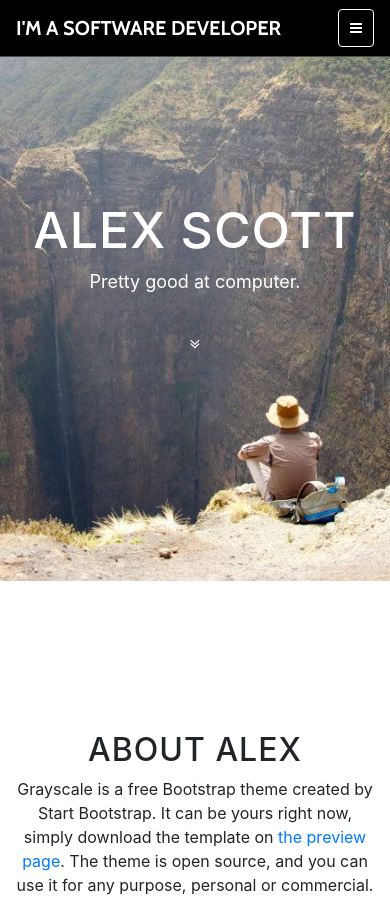
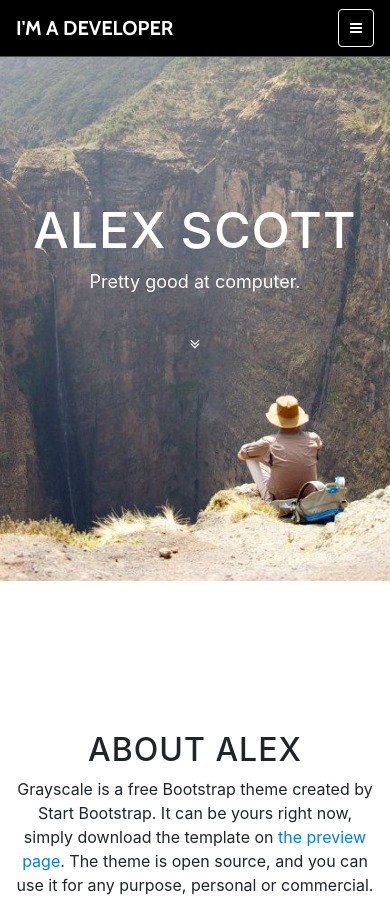
Before and after one commit to jiop77a/Portfolio, a website with bundled scripts: page index.html in a window 390 px wide. Shown: the top 900 px of the page. Built offline with nearby package versions, Linux system fonts and the light colour scheme.

Commit message:
remove nav text on phones

```diff
--- a/index.html
+++ b/index.html
@@ -30,7 +30,8 @@
     <!-- Navigation -->
     <nav class="navbar navbar-expand-lg navbar-light fixed-top" id="mainNav">
       <div class="container">
-        <a class="navbar-brand js-scroll-trigger" href="#page-top">I'm a software developer</a>
+        <a class="navbar-brand js-scroll-trigger" href="#page-top">
+          I'm a <span class="nav-text">software</span> developer</a>
         <button class="navbar-toggler navbar-toggler-right" type="button" data-toggle="collapse" data-target="#navbarResponsive" aria-controls="navbarResponsive" aria-expanded="false" aria-label="Toggle navigation">
           <span class="menu-text">
             Menu
--- a/scss/grayscale.scss
+++ b/scss/grayscale.scss
@@ -100,7 +100,7 @@ a {
     }
   }
 
-  .menu-text {
+  .menu-text, .nav-text {
     @media(max-width: 390px) {
       display: none;
     }
```
Also changed, not shown: css/grayscale.css, css/grayscale.min.css.
